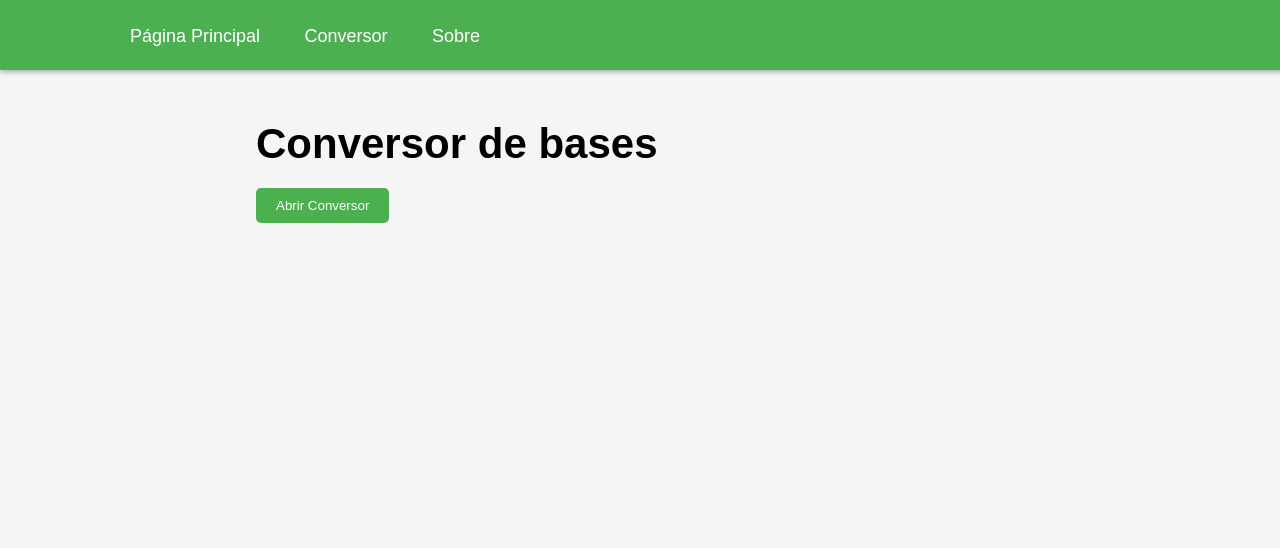
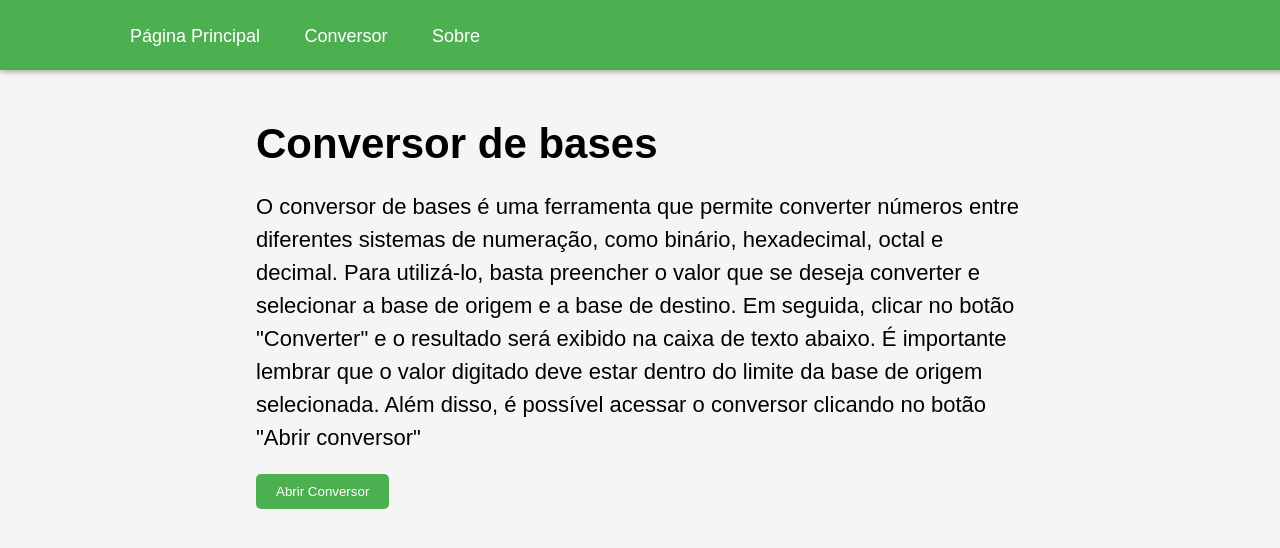
Before and after one commit to FredericoAndrade1000/coversao_bases_numericas, a plain HTML site: page conversor.html in a window 1280 px wide. Drawn offline with Linux system fonts and the light colour scheme.

Commit message:
Update conversor.html

```diff
--- a/conversor.html
+++ b/conversor.html
@@ -82,7 +82,9 @@
     </header>
     <article>
         <h1>Conversor de bases</h1>
-
+        <p>
+        O conversor de bases é uma ferramenta que permite converter números entre diferentes sistemas de numeração, como binário, hexadecimal, octal e decimal. Para utilizá-lo, basta preencher o valor que se deseja converter e selecionar a base de origem e a base de destino. Em seguida, clicar no botão "Converter" e o resultado será exibido na caixa de texto abaixo. É importante lembrar que o valor digitado deve estar dentro do limite da base de origem selecionada. Além disso, é possível acessar o conversor clicando no botão "Abrir conversor"
+        </p>
         <input type="button" value="Abrir Conversor" onclick="abrir_modal()"><br><br>
 
 
```
